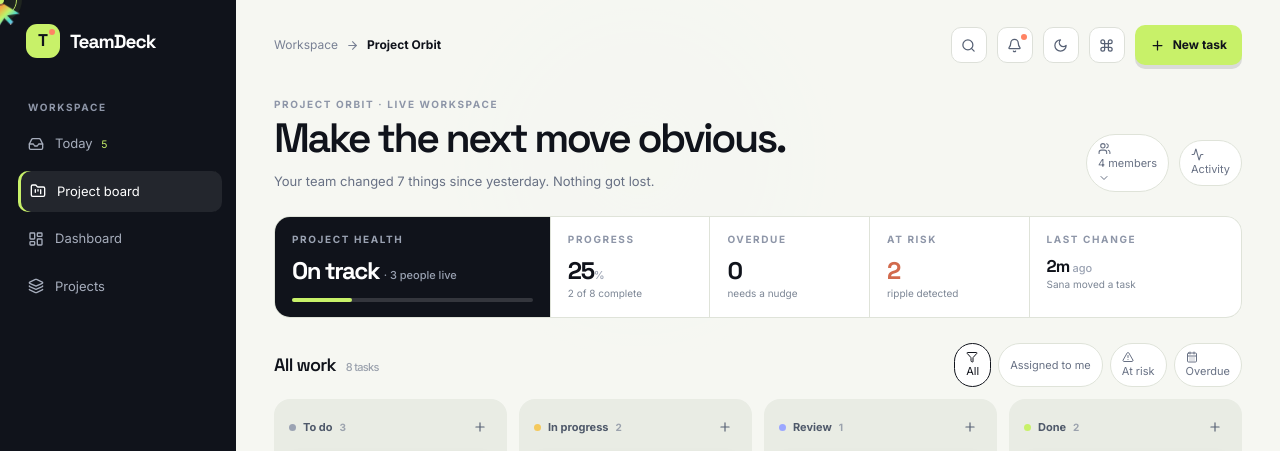
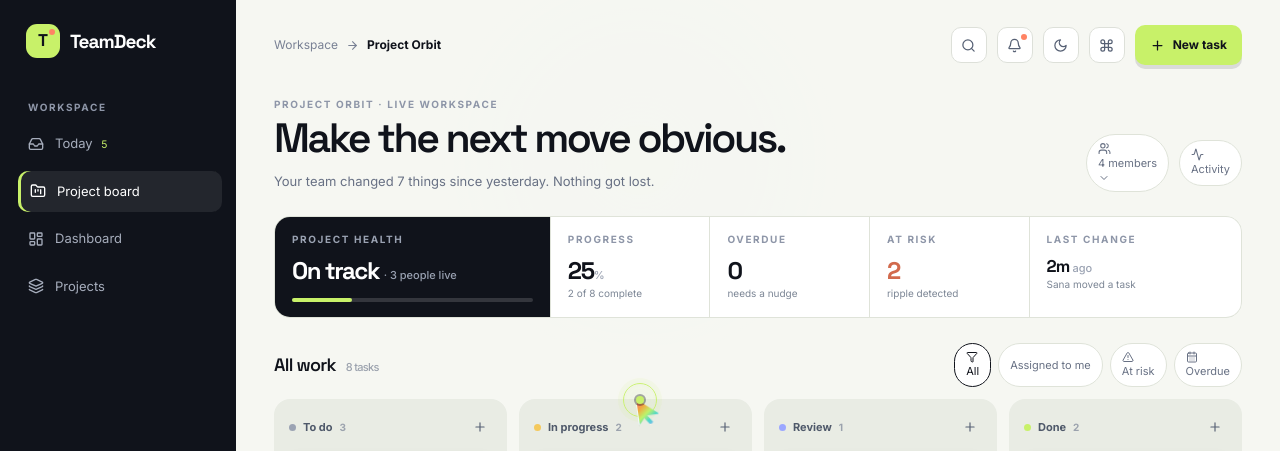
Before and after one commit to NaitikMorajkar/teamdeck-algothon26, a Next.js app: page / in a window 1280 px wide. Shown: the top 451 px of the page. Built offline with nearby package versions, Linux system fonts and the light colour scheme.

Commit message:
Show colorful pointer on initial load

```diff
--- a/app/page.tsx
+++ b/app/page.tsx
@@ -51,7 +51,7 @@ export default function Home() {
   const handleMouseMove = (event: React.MouseEvent<HTMLDivElement>) => { const shell = event.currentTarget; shell.style.setProperty('--mouse-x', `${event.clientX}px`); shell.style.setProperty('--mouse-y', `${event.clientY}px`); const cursor = shell.querySelector<HTMLElement>('.custom-cursor'); cursor?.style.setProperty('transform', `translate3d(${event.clientX}px, ${event.clientY}px, 0)`); const target = event.target; const interactive = target instanceof Element && Boolean(target.closest('button, a, input, textarea, select, [role="button"]')); shell.dataset.cursorHover = interactive ? 'true' : 'false'; };
 
   return <div className={`app-shell ${cursorDown ? 'cursor-down' : ''} ${darkMode ? 'dark-mode' : ''}`} onMouseMove={handleMouseMove} onMouseDown={() => setCursorDown(true)} onMouseUp={() => setCursorDown(false)} onMouseLeave={(event) => { event.currentTarget.dataset.cursorHover = 'false'; setCursorDown(false); }}>
-    <div className="custom-cursor" aria-hidden="true"><span className="cursor-halo" /><span className="cursor-arrow" /><span className="cursor-core" /></div>
+    <div className="custom-cursor" style={{ transform: 'translate3d(50vw, 50vh, 0)' }} aria-hidden="true"><span className="cursor-halo" /><span className="cursor-arrow" /><span className="cursor-core" /></div>
     <aside className="rail"><Logo /><div className="rail-label eyebrow">Workspace</div><nav className="nav">
       <button className={`nav-btn ${view === 'today' ? 'active' : ''}`} onClick={() => setView('today')}><Inbox size={16} /><span>Today <small style={{ color: '#C8F169', marginLeft: 5 }}>5</small></span></button>
       <button className={`nav-btn ${view === 'board' ? 'active' : ''}`} onClick={() => setView('board')}><FolderKanban size={16} /><span>Project board</span></button>
```
